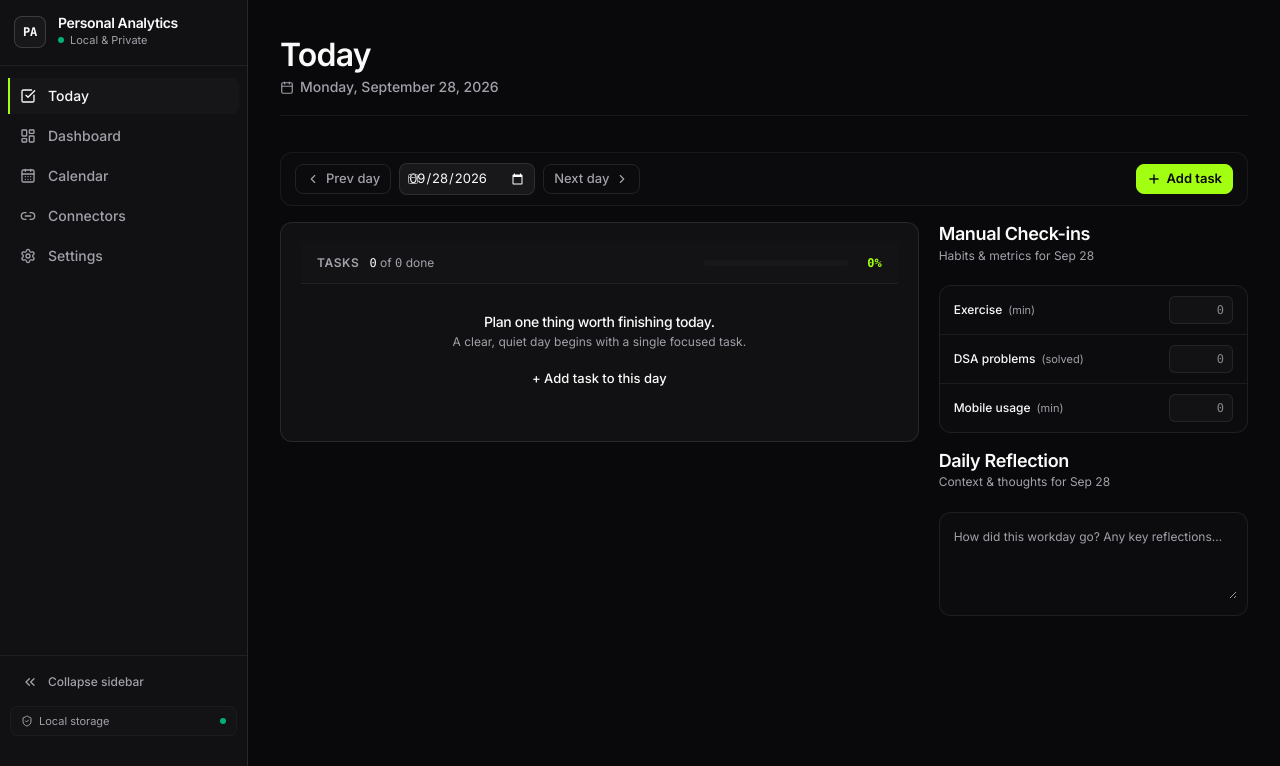
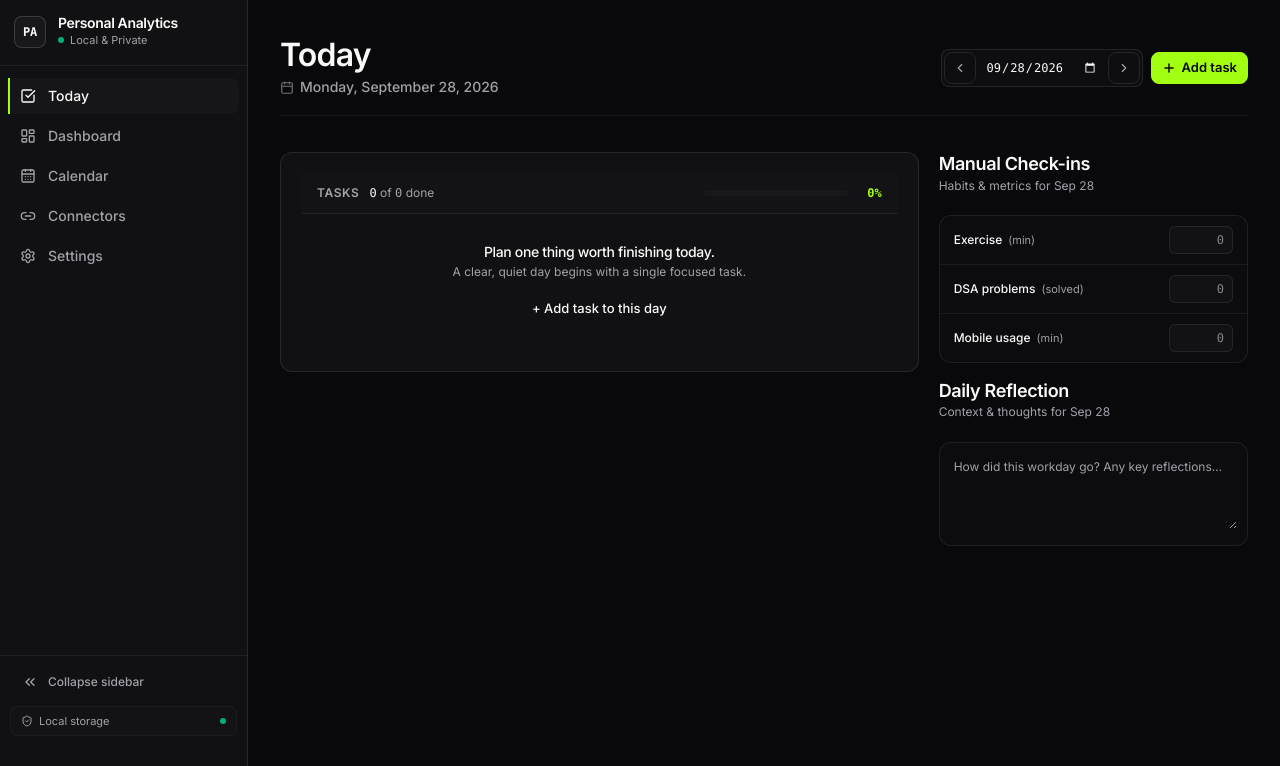
Before and after one commit to tonystalker/panal, a Next.js app: page /today in a window 1280 px wide. Shown: the top 766 px of the page. Built offline with nearby package versions, Linux system fonts and the light colour scheme.

Commit message:
Refactor date navigation and shortcut UI for UI.md design consistency

```diff
--- a/app/settings/page.tsx
+++ b/app/settings/page.tsx
@@ -343,13 +343,13 @@ export default function SettingsPage() {
                     Workday Cutoff
                   </label>
                   <span className="text-xs text-muted-foreground">
-                    Tasks logged before this time belong to the previous day. Default: 12:00 AM (Midnight).
+                    Tasks logged before this time resolve to the previous workday. Default: 12:00 AM.
                   </span>
                 </div>
               </div>
               <select
                 id="workday-cutoff-select"
-                className="input input-sm w-56 text-xs cursor-pointer"
+                className="input input-sm w-56 text-xs cursor-pointer font-mono"
                 value={profile?.preferences?.workdayCutoff ?? "00:00"}
                 onChange={(e) => updateCutoff.mutate(e.target.value)}
               >
--- a/app/today/page.tsx
+++ b/app/today/page.tsx
@@ -33,7 +33,6 @@ import {
   ArrowRightIcon,
   CheckIcon,
   ClockIcon,
-  AlertCircleIcon,
 } from "lucide-react";
 
 type ManualMetricKey = "exercise_minutes" | "mobile_usage_minutes" | "dsa_problems";
@@ -251,124 +250,108 @@ function TodayContent() {
 
   return (
     <div className="page fade-in flex flex-col gap-4">
-      {/* Editorial Page Header */}
+      {/* Editorial Page Header with Integrated Date Navigator */}
       <PageHeader
         title={isCurrentOperationalToday ? "Today" : dateLabel(dateKey, tz, cutoff)}
         badge={
           !isCurrentOperationalToday ? (
-            <span className="badge badge-accent text-[11px] font-mono">
+            <span className="badge badge-secondary font-mono text-[10px] text-muted-foreground uppercase tracking-wider">
               Historical Workday
             </span>
           ) : cutoff !== "00:00" ? (
-            <span className="inline-flex items-center gap-1 px-2 py-0.5 rounded-full text-[11px] font-mono bg-surface-muted text-muted-foreground border border-border">
-              <ClockIcon className="size-3 text-accent" />
+            <span className="inline-flex items-center gap-1 px-2 py-0.5 rounded-full text-[10px] font-mono bg-surface-muted text-subtle-foreground border border-border">
+              <ClockIcon className="size-2.5 text-accent" />
               <span>{cutoff} cutoff</span>
             </span>
           ) : undefined
         }
         description={
           <span className="flex items-center gap-1.5 font-medium text-muted-foreground">
-            <CalendarIcon className="size-3.5 text-zinc-400" />
+            <CalendarIcon className="size-3.5 text-subtle-foreground" />
             {format(parseISO(dateKey), "EEEE, MMMM d, yyyy")}
           </span>
         }
-      />
-
-      {/* Date Navigation & Quick Actions Bar */}
-      <div className="flex items-center justify-between gap-3 flex-wrap bg-surface-muted/20 border border-border/60 rounded-xl px-3.5 py-2.5">
-        <div className="flex items-center gap-1.5 sm:gap-2">
+        action={
+          <div className="flex items-center gap-2 flex-wrap">
+            {/* Segmented Day Pager */}
+            <div className="flex items-center rounded-lg border border-border bg-surface-muted/40 p-0.5">
               <button
                 id="prev-day-btn"
                 type="button"
-            className="btn btn-ghost btn-sm text-xs flex items-center gap-1 px-2.5"
+                className="btn-icon size-7 border-0 rounded-md text-muted-foreground hover:text-foreground hover:bg-surface-muted"
                 onClick={goToPrevDay}
-            title="Go to previous workday"
+                title="Previous workday"
+                aria-label="Previous workday"
               >
                 <ChevronLeftIcon className="size-3.5" />
-            <span className="hidden sm:inline">Prev day</span>
               </button>
 
-          <div className="relative flex items-center">
+              <div className="relative flex items-center px-1">
                 <input
                   id="date-picker-input"
                   type="date"
-              className="input input-sm text-xs font-mono h-8 cursor-pointer pl-7 pr-2 w-32 sm:w-36"
+                  className="bg-transparent text-xs font-mono text-foreground cursor-pointer outline-none border-0 py-0.5 px-1.5 rounded hover:bg-surface-muted transition-colors w-[124px]"
                   value={dateKey}
                   onChange={(e) => e.target.value && navigateToDate(e.target.value)}
                   title="Jump to date"
+                  aria-label="Choose workday date"
                 />
-            <CalendarIcon className="size-3 text-muted-foreground absolute left-2 pointer-events-none" />
               </div>
 
               <button
                 id="next-day-btn"
                 type="button"
-            className="btn btn-ghost btn-sm text-xs flex items-center gap-1 px-2.5"
+                className="btn-icon size-7 border-0 rounded-md text-muted-foreground hover:text-foreground hover:bg-surface-muted"
                 onClick={goToNextDay}
-            title="Go to next workday"
+                title="Next workday"
+                aria-label="Next workday"
               >
-            <span className="hidden sm:inline">Next day</span>
                 <ChevronRightIcon className="size-3.5" />
               </button>
             </div>
 
-        <div className="flex items-center gap-2">
             {!isCurrentOperationalToday && (
               <button
                 id="jump-today-btn"
                 type="button"
-              className="btn btn-secondary btn-sm text-xs font-medium"
+                className="btn btn-ghost btn-sm text-xs font-mono h-8 text-foreground"
                 onClick={goToToday}
               >
                 Jump to Today
               </button>
             )}
+
             <button
               id="add-task-btn"
-            className="btn btn-primary btn-sm flex items-center gap-1.5 font-semibold text-xs"
+              className="btn btn-primary btn-sm flex items-center gap-1.5 font-semibold text-xs h-8"
               onClick={() => setShowAddTask((v) => !v)}
             >
               <PlusIcon className="size-3.5 stroke-[2.5]" />
               <span>Add task</span>
             </button>
           </div>
-      </div>
-
-      {/* Historical Workday Banner */}
-      {!isCurrentOperationalToday && (
-        <div className="rounded-xl border border-border/80 bg-surface-muted/40 p-3 sm:p-3.5 flex items-center justify-between gap-3 flex-wrap">
-          <div className="flex items-center gap-2 text-xs text-muted-foreground">
-            <AlertCircleIcon className="size-4 text-accent shrink-0" />
-            <span>
-              Editing historical workday: <strong className="text-foreground">{format(parseISO(dateKey), "EEEE, MMM d, yyyy")}</strong>.
-              All task updates, completions, and check-ins are preserved on this workday date.
-            </span>
-          </div>
-          <button
-            className="btn btn-ghost btn-sm text-xs font-semibold text-foreground underline underline-offset-2"
-            onClick={goToToday}
-          >
-            Return to Current Day
-          </button>
-        </div>
-      )}
+        }
+      />
 
       {/* Previous Workday Unfinished Tasks Shortcut Banner */}
       {isCurrentOperationalToday && unfinishedPrevTasks.length > 0 && (
         <div
           id="prev-workday-banner"
-          className="rounded-xl border border-amber-500/30 bg-amber-500/10 p-3.5 sm:p-4 flex flex-col gap-3 transition-all"
+          className="rounded-xl border border-border/80 bg-surface/80 p-3 sm:px-4 sm:py-3 flex flex-col gap-2.5 transition-all"
         >
           <div className="flex items-center justify-between gap-3 flex-wrap">
             <div className="flex items-center gap-2.5 min-w-0">
-              <ClockIcon className="size-4 text-amber-400 shrink-0" />
-              <div>
-                <span className="text-xs sm:text-sm font-semibold text-amber-200">
-                  Previous workday · {unfinishedPrevTasks.length} unfinished {unfinishedPrevTasks.length === 1 ? "task" : "tasks"}
+              <span className="size-2 rounded-full bg-warning shrink-0" />
+              <div className="flex items-baseline gap-2 flex-wrap">
+                <span className="text-xs font-semibold text-foreground">
+                  Previous workday
                 </span>
-                <p className="text-[11px] text-amber-300/80">
-                  From {format(parseISO(prevWorkdayKey), "EEEE, MMM d")}
-                </p>
+                <span className="text-xs text-muted-foreground">
+                  · <span className="font-mono tabular-nums text-foreground">{unfinishedPrevTasks.length}</span> unfinished {unfinishedPrevTasks.length === 1 ? "task" : "tasks"}
+                </span>
+                <span className="text-[11px] text-subtle-foreground font-mono">
+                  ({format(parseISO(prevWorkdayKey), "MMM d")})
+                </span>
               </div>
             </div>
 
@@ -376,61 +359,62 @@ function TodayContent() {
               <button
                 id="toggle-prev-tasks-btn"
                 type="button"
-                className="btn btn-ghost btn-sm text-xs text-amber-200 hover:text-amber-100 hover:bg-amber-500/20"
+                className="btn btn-ghost btn-sm text-xs h-7 px-2.5"
                 onClick={() => setShowPrevTasks((v) => !v)}
               >
-                {showPrevTasks ? "Hide items" : "Mark items complete"}
+                {showPrevTasks ? "Hide items" : "Quick complete"}
               </button>
               <button
                 id="open-prev-workday-btn"
                 type="button"
-                className="btn btn-secondary btn-sm text-xs flex items-center gap-1.5 border-amber-500/40 text-amber-200 hover:bg-amber-500/20"
+                className="btn btn-ghost btn-sm text-xs h-7 px-2.5 flex items-center gap-1 text-foreground"
                 onClick={() => navigateToDate(prevWorkdayKey)}
               >
-                <span>Open that day</span>
-                <ArrowRightIcon className="size-3" />
+                <span>Open day</span>
+                <ArrowRightIcon className="size-3 text-muted-foreground" />
               </button>
             </div>
           </div>
 
           {/* Expandable tasks list to mark items complete directly */}
           {showPrevTasks && (
-            <div className="pt-2 border-t border-amber-500/20 flex flex-col gap-2">
-              <div className="flex items-center justify-between text-[11px] text-amber-300/80 font-mono">
-                <span>Incomplete items from {prevWorkdayKey}:</span>
+            <div className="pt-2 border-t border-border/50 flex flex-col gap-1">
+              <div className="flex items-center justify-between pb-1 text-[11px] text-subtle-foreground font-mono">
+                <span>Incomplete from {prevWorkdayKey}:</span>
                 <button
                   type="button"
-                  className="hover:underline text-amber-300 font-medium"
+                  className="hover:text-foreground text-accent text-[11px] font-mono transition-colors"
                   onClick={() => completeAllPrevTasks.mutate()}
                 >
                   Mark all complete
                 </button>
               </div>
-              <div className="flex flex-col gap-1.5">
+              <div className="flex flex-col divide-y divide-border/30">
                 {unfinishedPrevTasks.map((t) => (
                   <div
                     key={t.id}
-                    className="flex items-center justify-between gap-2.5 p-2 rounded-lg bg-surface/70 border border-amber-500/25 text-xs"
+                    className="flex items-center justify-between gap-3 py-2 px-1 hover:bg-surface-muted/20 transition-colors rounded"
                   >
                     <div className="flex items-center gap-2.5 min-w-0">
                       <button
                         type="button"
+                        id={`complete-prev-${t.id}`}
                         aria-label={`Complete task ${t.title}`}
-                        className="size-5 rounded border border-border flex items-center justify-center hover:border-accent hover:bg-accent/10 transition-colors shrink-0"
+                        className="checkbox size-4 shrink-0"
                         onClick={() => completePrevTask.mutate(t.id)}
                       >
-                        <CheckIcon className="size-3 text-muted-foreground opacity-50 hover:opacity-100" />
+                        <CheckIcon className="size-2.5 text-background stroke-[2.5]" />
                       </button>
-                      <span className="text-foreground truncate font-medium">{t.title}</span>
+                      <span className="text-xs text-foreground truncate">{t.title}</span>
                       {t.targetValue != null && (
-                        <span className="text-[11px] text-muted-foreground font-mono shrink-0">
+                        <span className="text-[11px] text-subtle-foreground font-mono tabular-nums shrink-0">
                           ({t.completedValue}/{t.targetValue} {t.unit ?? ""})
                         </span>
                       )}
                     </div>
                     <button
                       type="button"
-                      className="btn btn-ghost btn-sm text-[11px] h-6 px-2 text-accent hover:bg-accent/15"
+                      className="btn btn-ghost btn-sm text-[11px] h-6 px-2 font-mono text-muted-foreground hover:text-foreground shrink-0"
                       onClick={() => completePrevTask.mutate(t.id)}
                     >
                       Done
```
Lines whose indentation alone changed are shown as unchanged.
